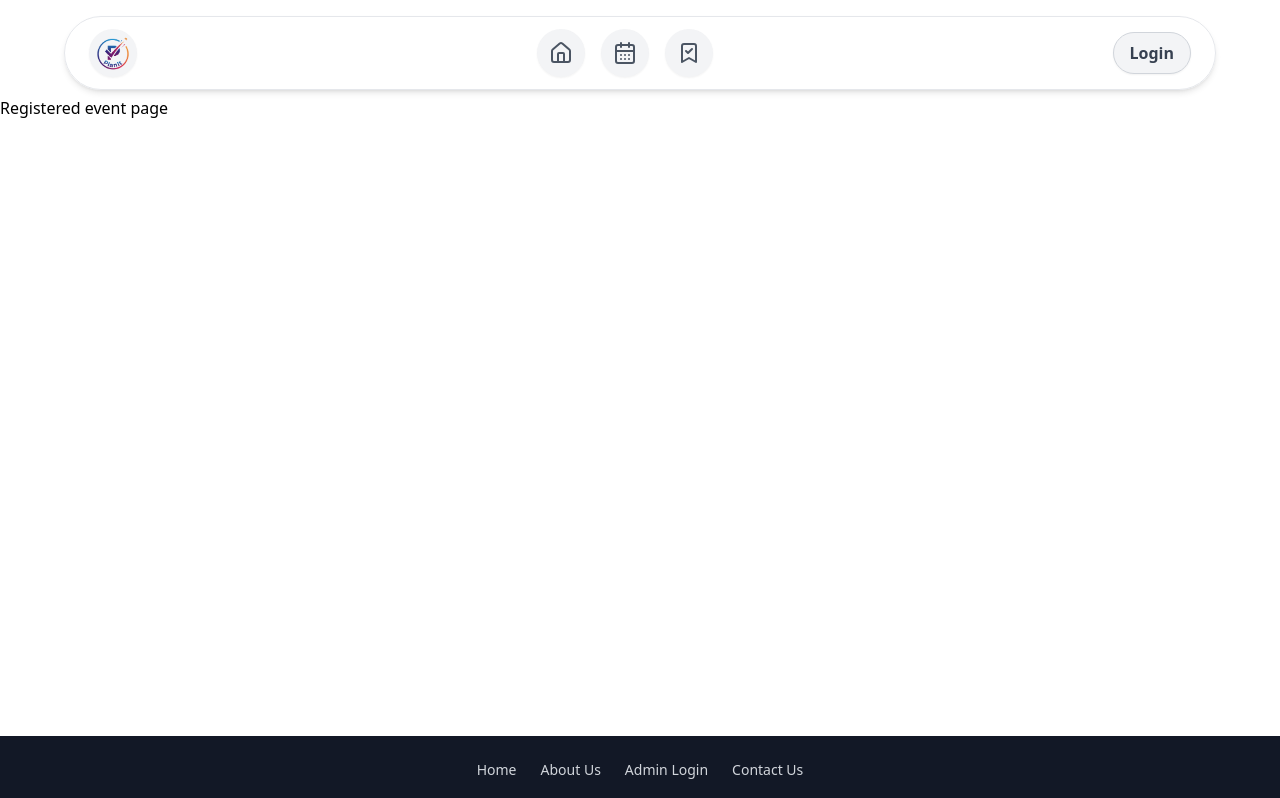
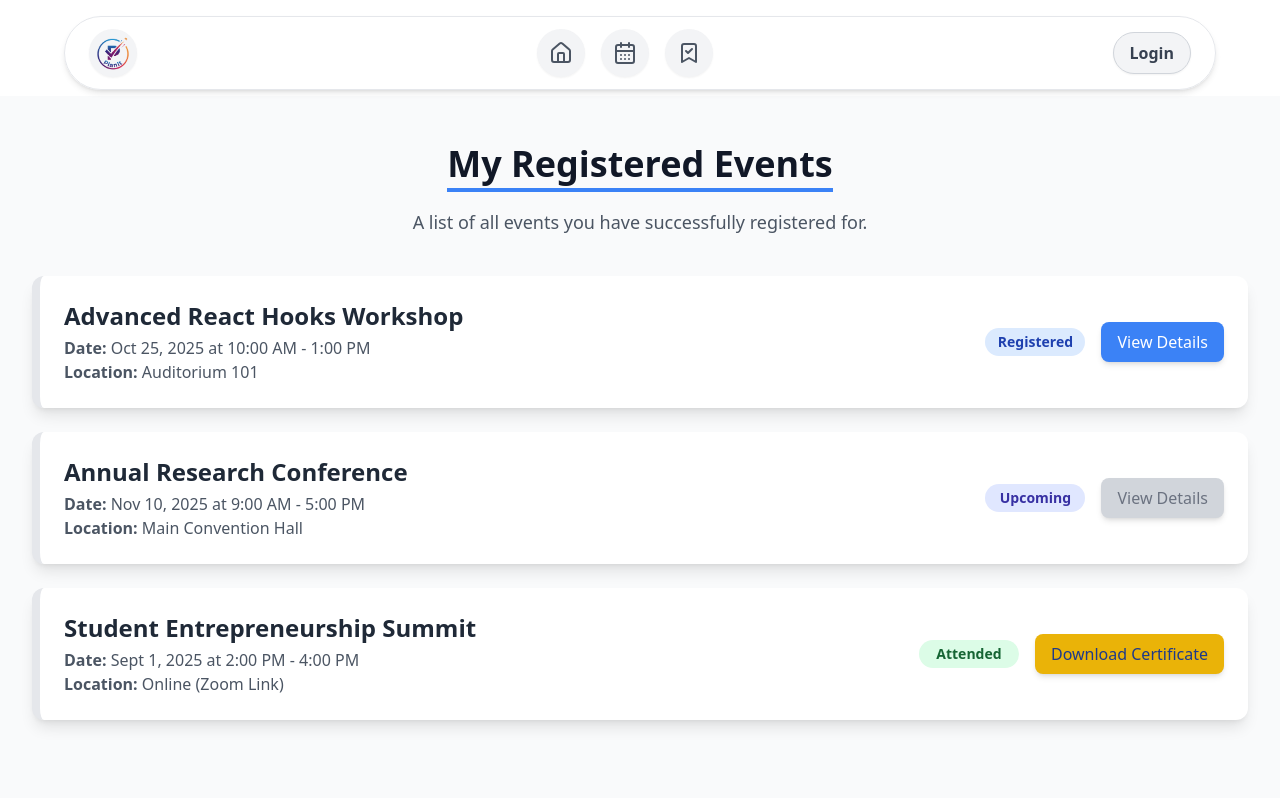
Before and after one commit to rishikesh-babu/Event-Management, a React (Vite) app in the folder client/: page /myevent in a window 1280 px wide. Shown: the top 798 px of the page. Built offline with nearby package versions, Linux system fonts and the light colour scheme; no server answers.

Commit message:
MyEvent Page Creation

```diff
--- a/client/src/Pages/User/MyEvent.jsx
+++ b/client/src/Pages/User/MyEvent.jsx
@@ -1,9 +1,165 @@
-import React from 'react'
+import React, { useState, useEffect } from 'react'
 
 export default function MyEvent() {
+
+    const getStatusBorderClass = (status) => {
+  switch (status) {
+    case 'Upcoming':
+    case 'Registered': // Treat Registered the same as Upcoming for visual emphasis
+      return 'border-blue-500'; // Primary color for future/active events
+    case 'Attended':
+      return 'border-green-500'; // Green for successfully completed/attended
+    case 'Completed': // If you use 'Completed' instead of 'Attended'
+      return 'border-green-500';
+    case 'Missed':
+      return 'border-red-500'; // Red/Warning for missed events
+    default:
+      return 'border-gray-300'; // Default neutral color
+  }
+};
+
+    const dummyRegisteredEvents = [
+    {
+      id: 1,
+      title: 'Advanced React Hooks Workshop',
+      date: 'Oct 25, 2025',
+      time: '10:00 AM - 1:00 PM',
+      location: 'Auditorium 101',
+      status: 'Registered', // Status will change to 'Attended' or 'Missed' after the event
+      isCertificateAvailable: false,
+    },
+    {
+      id: 2,
+      title: 'Annual Research Conference',
+      date: 'Nov 10, 2025',
+      time: '9:00 AM - 5:00 PM',
+      location: 'Main Convention Hall',
+      status: 'Upcoming',
+      isCertificateAvailable: false,
+    },
+    {
+      id: 3,
+      title: 'Student Entrepreneurship Summit',
+      date: 'Sept 1, 2025',
+      time: '2:00 PM - 4:00 PM',
+      location: 'Online (Zoom Link)',
+      status: 'Attended',
+      isCertificateAvailable: true,
+    },
+  ];
+
+  const [registeredEvents, setRegisteredEvents] = useState([]);
+  const [isLoading, setIsLoading] = useState(true);
+
+  useEffect(() => {
+    // --- Data Fetching Logic (Replace with your actual API call) ---
+    // In a real application, you would fetch data here based on the logged-in user ID.
+    const t = setTimeout(() => {
+      setRegisteredEvents(dummyRegisteredEvents);
+      setIsLoading(false);
+    }, 1000);
+
+    return () => clearTimeout(t);
+  }, []);
+
+  // Function to handle certificate download (placeholder)
+  const handleCertificateDownload = (eventId) => {
+    alert(`Downloading certificate for Event ID: ${eventId}`);
+    // Implement API call to fetch certificate PDF/image
+  };
+
+  if (isLoading) {
     return (
-        <div>
-            Registered event page
+      <div className="flex justify-center items-center h-64">
+        <p className="text-xl text-blue-600">Loading your registered events...</p>
+      </div>
+    );
+  }
+
+  return (
+    <div className="my-events-container max-w-7xl mx-auto py-12 px-4 sm:px-6 lg:px-8 bg-gray-50 min-h-screen">
+
+      {/* Page Header */}
+      <div className="text-center mb-10">
+        <h1 className="text-4xl font-extrabold text-gray-900 border-b-4 border-blue-500 inline-block pb-1">
+          My Registered Events
+        </h1>
+        <p className="mt-4 text-lg text-gray-600">
+          A list of all events you have successfully registered for.
+        </p>
+      </div>
+
+      {/* No Events Message */}
+      {registeredEvents.length === 0 && (
+        <div className="text-center p-10 bg-white rounded-lg shadow-lg border-l-4 border-yellow-500">
+          <p className="text-xl text-gray-700 font-medium">
+            You haven't registered for any events yet.
+          </p>
+          <button
+            onClick={() => window.location.href='/events'}
+            className="mt-5 bg-blue-600 text-white py-2 px-6 rounded-lg hover:bg-blue-700 transition duration-200"
+          >
+            Browse Events
+          </button>
         </div>
-    )
+      )}
+
+      {/* Events List */}
+      <div className="space-y-6">
+        {registeredEvents.map((event) => (
+          <div
+            key={event.id}
+            className={'event-card bg-white p-6 rounded-xl shadow-lg flex flex-col md:flex-row justify-between items-start md:items-center hover:shadow-xl transition duration-300 border-l-8 ${getStatusBorderClass(event.status)}'}>
+
+            {/* Event Details */}
+            <div className="details mb-4 md:mb-0 md:w-3/5">
+              <h2 className="text-2xl font-bold text-gray-800 mb-1">{event.title}</h2>
+              <p className="text-gray-600">
+                <span className="font-semibold">Date:</span> {event.date} at {event.time}
+              </p>
+              <p className="text-gray-600">
+                <span className="font-semibold">Location:</span> {event.location}
+              </p>
+            </div>
+
+            {/* Status and Action Buttons */}
+            <div className="actions md:w-2/5 flex flex-col sm:flex-row items-start md:items-center justify-end space-y-3 sm:space-y-0 sm:space-x-4">
+
+              {/* Status Badge */}
+              <span className={`px-3 py-1 text-sm font-semibold rounded-full min-w-[100px] text-center
+                ${event.status === 'Registered' ? 'bg-blue-100 text-blue-800' :
+                  event.status === 'Upcoming' ? 'bg-indigo-100 text-indigo-800' :
+                  event.status === 'Attended' ? 'bg-green-100 text-green-800' :
+                  'bg-gray-100 text-gray-600'}
+              `}>
+                {event.status}
+              </span>
+
+              {/* Action Button */}
+              {event.isCertificateAvailable ? (
+                <button
+                  onClick={() => handleCertificateDownload(event.id)}
+                  className="bg-yellow-500 text-blue-900 font-medium py-2 px-4 rounded-lg hover:bg-yellow-400 transition duration-200 shadow-md"
+                >
+                  Download Certificate
+                </button>
+              ) : (
+                <button
+                  disabled={event.status !== 'Registered'}
+                  className={`py-2 px-4 rounded-lg font-medium
+                    ${event.status === 'Registered'
+                      ? 'bg-blue-500 text-white hover:bg-blue-600'
+                      : 'bg-gray-300 text-gray-500 cursor-not-allowed'}
+                    transition duration-200 shadow-md
+                  `}
+                >
+                  View Details
+                </button>
+              )}
+            </div>
+          </div>
+        ))}
+      </div>
+    </div>
+  );
 }
```
